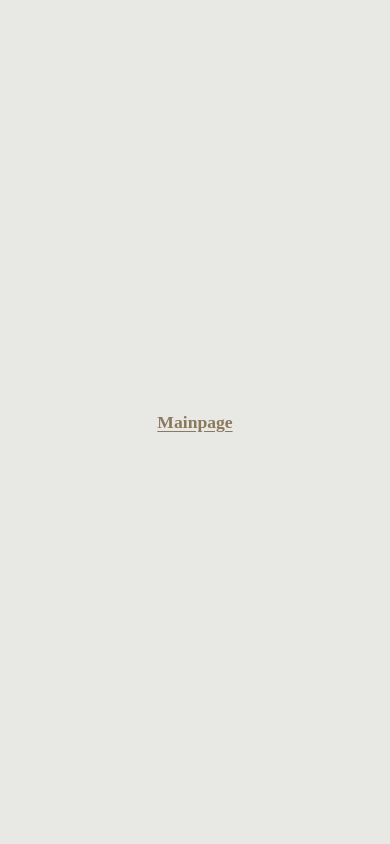
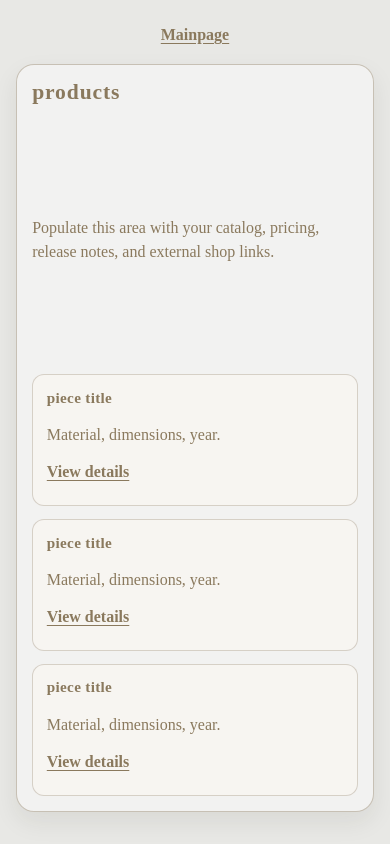
Before and after one commit to etsjawaka/my-website, a SvelteKit app: page /products in a window 390 px wide. Built offline with nearby package versions, Linux system fonts and the light colour scheme.

Commit message:
Add editable templates for contact cv and products pages

```diff
--- a/src/routes/art-cv/+page.svelte
+++ b/src/routes/art-cv/+page.svelte
@@ -3,7 +3,30 @@
 </script>
 
 <main aria-label="CV page">
-	<a href={resolve('/')}>Mainpage</a>
+	<a class="home-link" href={resolve('/')}>Mainpage</a>
+
+	<section class="page-panel">
+		<h1>cv</h1>
+		<p>
+			Use this section for your artistic statement and an overview of practice, exhibitions,
+			commissions, and education.
+		</p>
+
+		<div class="timeline">
+			<article class="entry">
+				<h2>selected exhibitions</h2>
+				<p>2026 - exhibition title, venue</p>
+			</article>
+			<article class="entry">
+				<h2>education</h2>
+				<p>Year - school or program</p>
+			</article>
+			<article class="entry">
+				<h2>collaborations</h2>
+				<p>Year - project and partners</p>
+			</article>
+		</div>
+	</section>
 </main>
 
 <style>
@@ -11,14 +34,71 @@
 		min-height: 100vh;
 		background: var(--bg-color, #e8e8e5);
 		display: grid;
-		place-items: center;
+		grid-template-rows: auto 1fr;
+		gap: 2rem;
+		padding: 2.25rem 1rem 2rem;
 	}
 
-	a {
+	.home-link {
 		color: var(--text-color, #8a795d);
-		font-size: 1.1rem;
+		font-size: 1rem;
 		font-weight: 700;
 		text-decoration: underline;
 		text-underline-offset: 0.18em;
+		justify-self: center;
+	}
+
+	.page-panel {
+		width: min(920px, 100%);
+		justify-self: center;
+		display: grid;
+		gap: 1rem;
+		padding: 1.2rem;
+		border: 1px solid rgba(117, 98, 68, 0.35);
+		border-radius: 18px;
+		background: rgba(255, 255, 255, 0.45);
+		box-shadow: 0 10px 24px rgba(44, 37, 25, 0.08);
+	}
+
+	h1 {
+		margin: 0;
+		font-size: clamp(1.35rem, 3vw, 1.95rem);
+		letter-spacing: 0.04em;
+		text-transform: lowercase;
+	}
+
+	p {
+		margin: 0;
+		line-height: 1.5;
+	}
+
+	.timeline {
+		display: grid;
+		gap: 0.75rem;
+	}
+
+	.entry {
+		padding: 0.85rem;
+		border-radius: 12px;
+		border: 1px solid rgba(117, 98, 68, 0.25);
+		background: rgba(248, 246, 241, 0.72);
+	}
+
+	h2 {
+		margin: 0 0 0.3rem;
+		font-size: 0.95rem;
+		text-transform: lowercase;
+		letter-spacing: 0.02em;
+	}
+
+	@media (max-width: 760px) {
+		main {
+			padding-top: 1.6rem;
+			gap: 1.25rem;
+		}
+
+		.page-panel {
+			padding: 0.95rem;
+		}
 	}
 </style>
--- a/src/routes/contact/+page.svelte
+++ b/src/routes/contact/+page.svelte
@@ -3,7 +3,30 @@
 </script>
 
 <main aria-label="Contact page">
-	<a href={resolve('/')}>Mainpage</a>
+	<a class="home-link" href={resolve('/')}>Mainpage</a>
+
+	<section class="page-panel">
+		<h1>contact</h1>
+		<p>
+			Add your preferred contact channels here. This block is ready for e-mail, social links,
+			booking info, and studio location text.
+		</p>
+
+		<div class="card-grid">
+			<article class="card">
+				<h2>email</h2>
+				<p>your@email.com</p>
+			</article>
+			<article class="card">
+				<h2>social</h2>
+				<p>@handle</p>
+			</article>
+			<article class="card">
+				<h2>location</h2>
+				<p>city, country</p>
+			</article>
+		</div>
+	</section>
 </main>
 
 <style>
@@ -11,14 +34,76 @@
 		min-height: 100vh;
 		background: var(--bg-color, #e8e8e5);
 		display: grid;
-		place-items: center;
+		grid-template-rows: auto 1fr;
+		gap: 2rem;
+		padding: 2.25rem 1rem 2rem;
 	}
 
-	a {
+	.home-link {
 		color: var(--text-color, #8a795d);
-		font-size: 1.1rem;
+		font-size: 1rem;
 		font-weight: 700;
 		text-decoration: underline;
 		text-underline-offset: 0.18em;
+		justify-self: center;
+	}
+
+	.page-panel {
+		width: min(920px, 100%);
+		justify-self: center;
+		display: grid;
+		gap: 1rem;
+		padding: 1.2rem;
+		border: 1px solid rgba(117, 98, 68, 0.35);
+		border-radius: 18px;
+		background: rgba(255, 255, 255, 0.45);
+		box-shadow: 0 10px 24px rgba(44, 37, 25, 0.08);
+	}
+
+	h1 {
+		margin: 0;
+		font-size: clamp(1.35rem, 3vw, 1.95rem);
+		letter-spacing: 0.04em;
+		text-transform: lowercase;
+	}
+
+	p {
+		margin: 0;
+		line-height: 1.5;
+	}
+
+	.card-grid {
+		display: grid;
+		grid-template-columns: repeat(3, minmax(0, 1fr));
+		gap: 0.8rem;
+	}
+
+	.card {
+		padding: 0.8rem;
+		border-radius: 12px;
+		border: 1px solid rgba(117, 98, 68, 0.25);
+		background: rgba(248, 246, 241, 0.7);
+	}
+
+	h2 {
+		margin: 0 0 0.3rem;
+		font-size: 0.95rem;
+		text-transform: lowercase;
+		letter-spacing: 0.02em;
+	}
+
+	@media (max-width: 760px) {
+		main {
+			padding-top: 1.6rem;
+			gap: 1.25rem;
+		}
+
+		.page-panel {
+			padding: 0.95rem;
+		}
+
+		.card-grid {
+			grid-template-columns: 1fr;
+		}
 	}
 </style>
--- a/src/routes/products/+page.svelte
+++ b/src/routes/products/+page.svelte
@@ -3,7 +3,32 @@
 </script>
 
 <main aria-label="Products page">
-	<a href={resolve('/')}>Mainpage</a>
+	<a class="home-link" href={resolve('/')}>Mainpage</a>
+
+	<section class="page-panel">
+		<h1>products</h1>
+		<p>
+			Populate this area with your catalog, pricing, release notes, and external shop links.
+		</p>
+
+		<div class="product-grid">
+			<article class="product-card">
+				<h2>piece title</h2>
+				<p>Material, dimensions, year.</p>
+				<span class="placeholder-link">View details</span>
+			</article>
+			<article class="product-card">
+				<h2>piece title</h2>
+				<p>Material, dimensions, year.</p>
+				<span class="placeholder-link">View details</span>
+			</article>
+			<article class="product-card">
+				<h2>piece title</h2>
+				<p>Material, dimensions, year.</p>
+				<span class="placeholder-link">View details</span>
+			</article>
+		</div>
+	</section>
 </main>
 
 <style>
@@ -11,14 +36,92 @@
 		min-height: 100vh;
 		background: var(--bg-color, #e8e8e5);
 		display: grid;
-		place-items: center;
+		grid-template-rows: auto 1fr;
+		gap: 2rem;
+		padding: 2.25rem 1rem 2rem;
 	}
 
-	a {
+	.home-link {
 		color: var(--text-color, #8a795d);
-		font-size: 1.1rem;
+		font-size: 1rem;
+		font-weight: 700;
+		text-decoration: underline;
+		text-underline-offset: 0.18em;
+		justify-self: center;
+	}
+
+	.page-panel {
+		width: min(980px, 100%);
+		justify-self: center;
+		display: grid;
+		gap: 1rem;
+		padding: 1.2rem;
+		border: 1px solid rgba(117, 98, 68, 0.35);
+		border-radius: 18px;
+		background: rgba(255, 255, 255, 0.45);
+		box-shadow: 0 10px 24px rgba(44, 37, 25, 0.08);
+	}
+
+	h1 {
+		margin: 0;
+		font-size: clamp(1.35rem, 3vw, 1.95rem);
+		letter-spacing: 0.04em;
+		text-transform: lowercase;
+	}
+
+	p {
+		margin: 0;
+		line-height: 1.5;
+	}
+
+	.product-grid {
+		display: grid;
+		grid-template-columns: repeat(3, minmax(0, 1fr));
+		gap: 0.8rem;
+	}
+
+	.product-card {
+		padding: 0.85rem;
+		border-radius: 12px;
+		border: 1px solid rgba(117, 98, 68, 0.25);
+		background: rgba(248, 246, 241, 0.72);
+		display: grid;
+		gap: 0.35rem;
+	}
+
+	h2 {
+		margin: 0;
+		font-size: 0.95rem;
+		text-transform: lowercase;
+		letter-spacing: 0.02em;
+	}
+
+	.placeholder-link {
+		width: fit-content;
+		color: var(--text-color, #8a795d);
 		font-weight: 700;
 		text-decoration: underline;
 		text-underline-offset: 0.18em;
 	}
+
+	@media (max-width: 900px) {
+		.product-grid {
+			grid-template-columns: 1fr 1fr;
+		}
+	}
+
+	@media (max-width: 760px) {
+		main {
+			padding-top: 1.6rem;
+			gap: 1.25rem;
+		}
+
+		.page-panel {
+			padding: 0.95rem;
+		}
+
+		.product-grid {
+			grid-template-columns: 1fr;
+		}
+	}
 </style>
```
